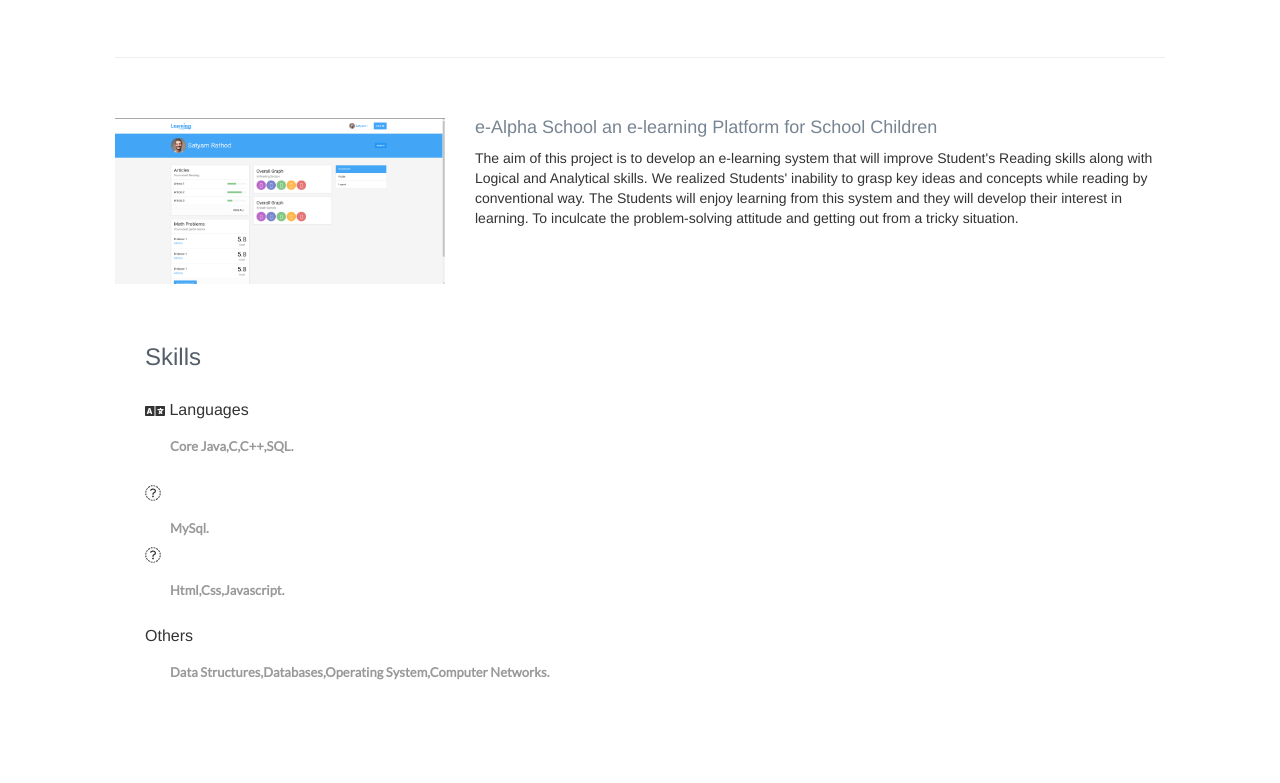
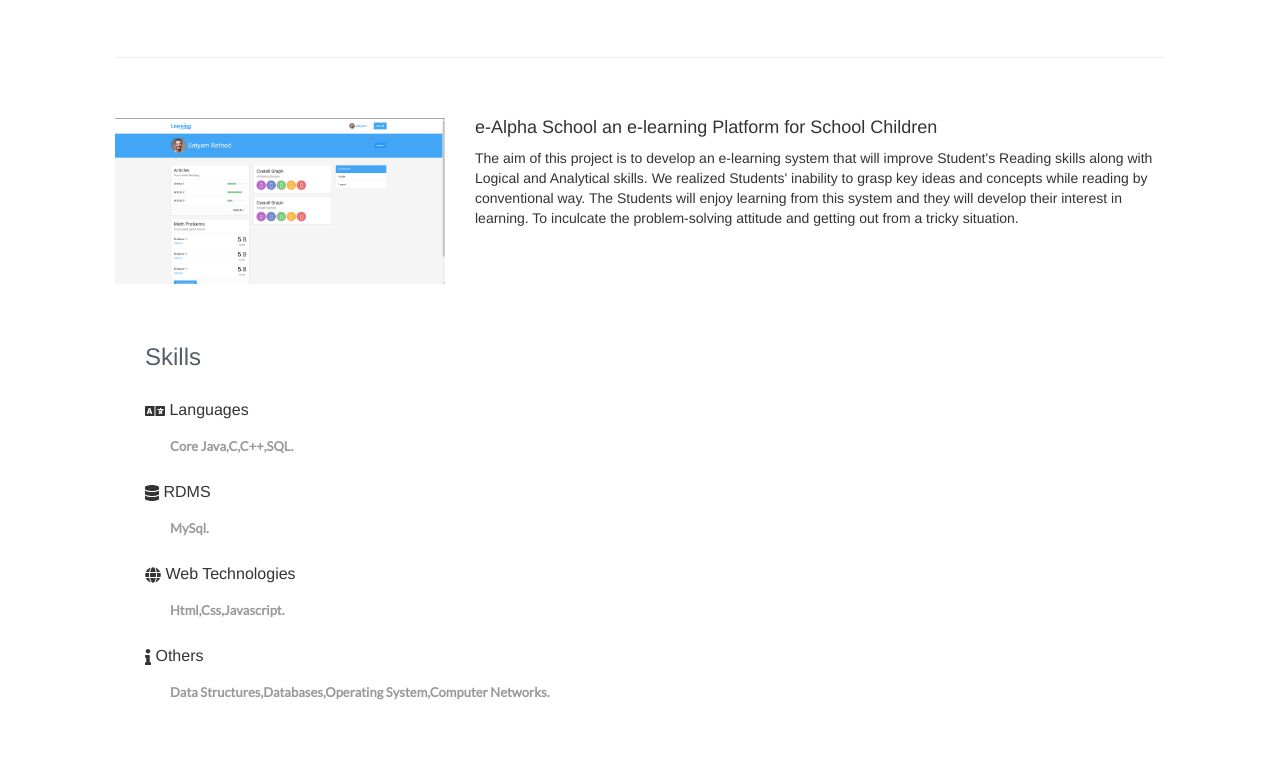
Before and after one commit to KhushalRathod/khushalrathod.github.io, a plain HTML site: page index.html in a window 1280 px wide. Shown: the part 1337-2120 px from the top of the page. Drawn offline with nearby package versions, Linux system fonts and the light colour scheme; no server answers; a script that the page names is missing; some icons are missing.

Commit message:
Update index.html

```diff
--- a/index.html
+++ b/index.html
@@ -152,7 +152,7 @@
                         <div class="content">
 
                             <div class="item featured text-center">
-                                <h3 class="title"><a href="https://themes.3rdwavemedia.com/bootstrap-templates/startup/velocity-bootstrap-theme-for-startup-products/" target="_blank">FarmersFriend</a></h3>
+                                <h3 class="title">FarmersFriend</a></h3>
                                 <p class="summary">A Web Application Interface for Farmers</p>
                                 <div class="featured-image has-ribbon">
                                     <a href="https://themes.3rdwavemedia.com/bootstrap-templates/startup/velocity-bootstrap-theme-for-startup-products/" target="_blank">
@@ -173,7 +173,7 @@
                                 <img class="img-fluid project-image" src="assets/images/projects/project-1.png" alt="project name" />
                                 </a>
                                 <div class="desc col-md-8 col-12">
-                                    <h3 class="title"><a href="https://themes.3rdwavemedia.com/bootstrap-templates/resume/instance-bootstrap-portfolio-theme-for-developers/" target="_blank">e-Alpha School an e-learning Platform for School Children</a></h3>
+                                    <h3 class="title">e-Alpha School an e-learning Platform for School Children</h3>
                                     <p class="mb-2">The aim of this project is to develop an e-learning system that will improve Student's Reading skills along with Logical and Analytical skills. We realized Students' inability to grasp key ideas and concepts while reading by conventional way. The Students will enjoy learning from this system and they will develop their interest in learning. To inculcate the problem-solving attitude and getting out from a tricky situation.</p>
                                 </div><!--//desc-->
                             </div><!--//item-->
@@ -185,25 +185,24 @@
                         <div class="content">
                             <div class="item">
                                 <h3 class="title"><i class="fa fa-language"></i> Languages</h3>
-                                <h3 class="university">Core Java,C,C++,SQL.<span class="year"></span></h3>
+                                <h3 class="university"> Core Java,C,C++,SQL.<span class="year"></span></h3>
+                            </div><!--//item-->
 
+				<div class="item">
+                                <h3 class="title"><i class="fa fa-database"></i> RDMS</h3>
+                                <h3 class="university"> MySql.<span class="year"></span></h3>
                             </div><!--//item-->
-                            <div class="item">
-                                <h3 class="title"><i class="fa fa-database"> RDMS</i></h3>
-                                <h3 class="university"> MySql.<span class="year"></span></h3>
 
+				<div class="item">
+                                <h3 class="title"><i class="fa fa-globe"></i> Web Technologies</h3>
+                                <h3 class="university"> Html,Css,Javascript.<span class="year"></span></h3>
                             </div><!--//item-->
-				</div><!--//item-->
-                            <div class="item">
-                                <h3 class="title"><i class="fa fa-globe"> Web Technologies</i></h3>
-                                <h3 class="university"> Html,Css,Javascript.<span class="year"></span></h3>
 
+				<div class="item">
+                                <h3 class="title"><i class="fa fa-info"></i> Others</h3>
+                                <h3 class="university"> Data Structures,Databases,Operating System,Computer Networks.<span class="year"></span></h3>
                             </div><!--//item-->
-                            <div class="item">
-                                <h3 class="title"><i class="<i class="fas fa-info"></i> Others</h3>
-                                <h3 class="university"> Data Structures,Databases,Operating System,Computer Networks.<span class="year"></span></h3>
 
-                            </div><!--//item-->
                         </div><!--//content-->
                     </div><!--//section-inner-->
                 </aside><!--//section-->
```
